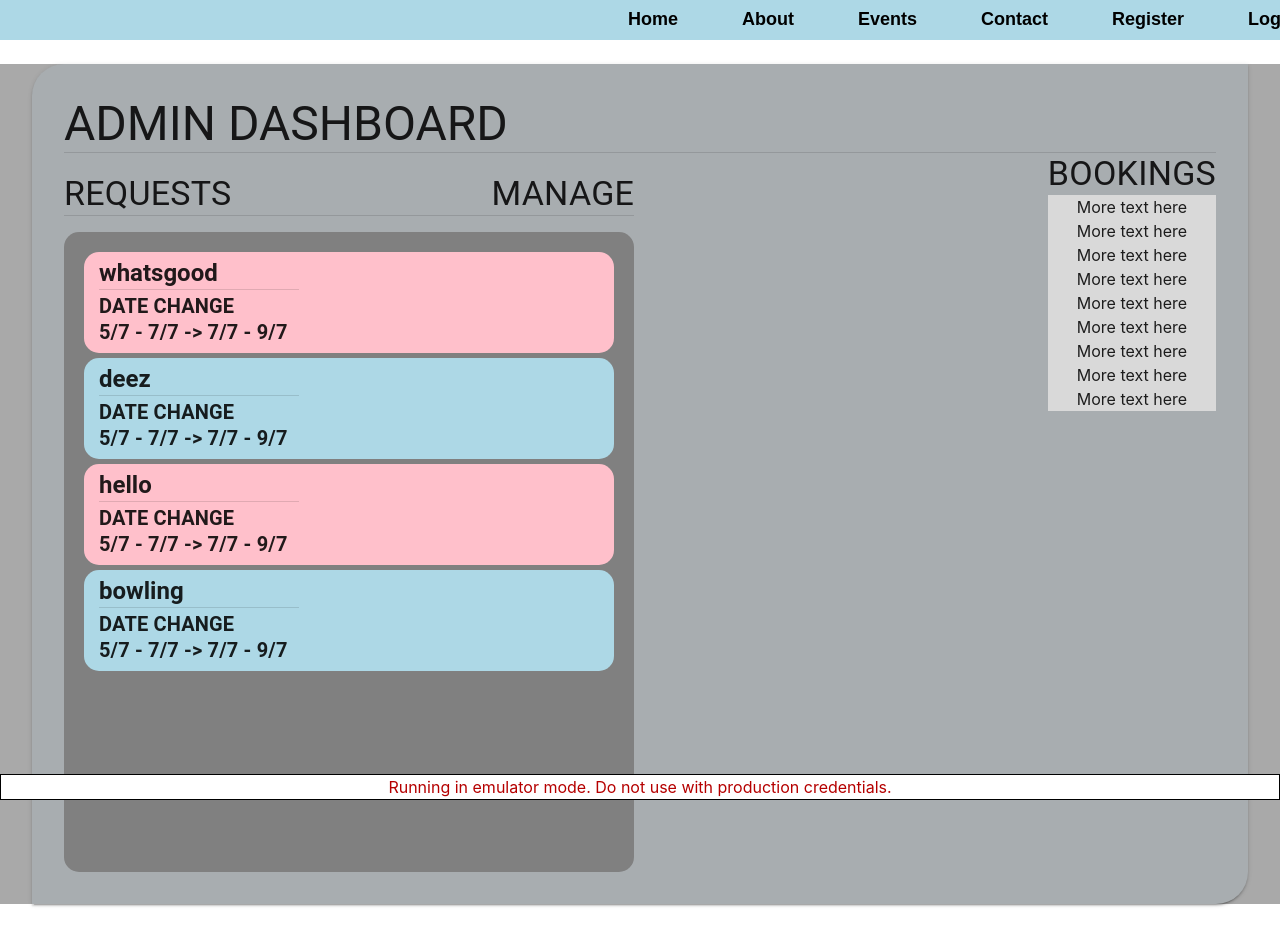
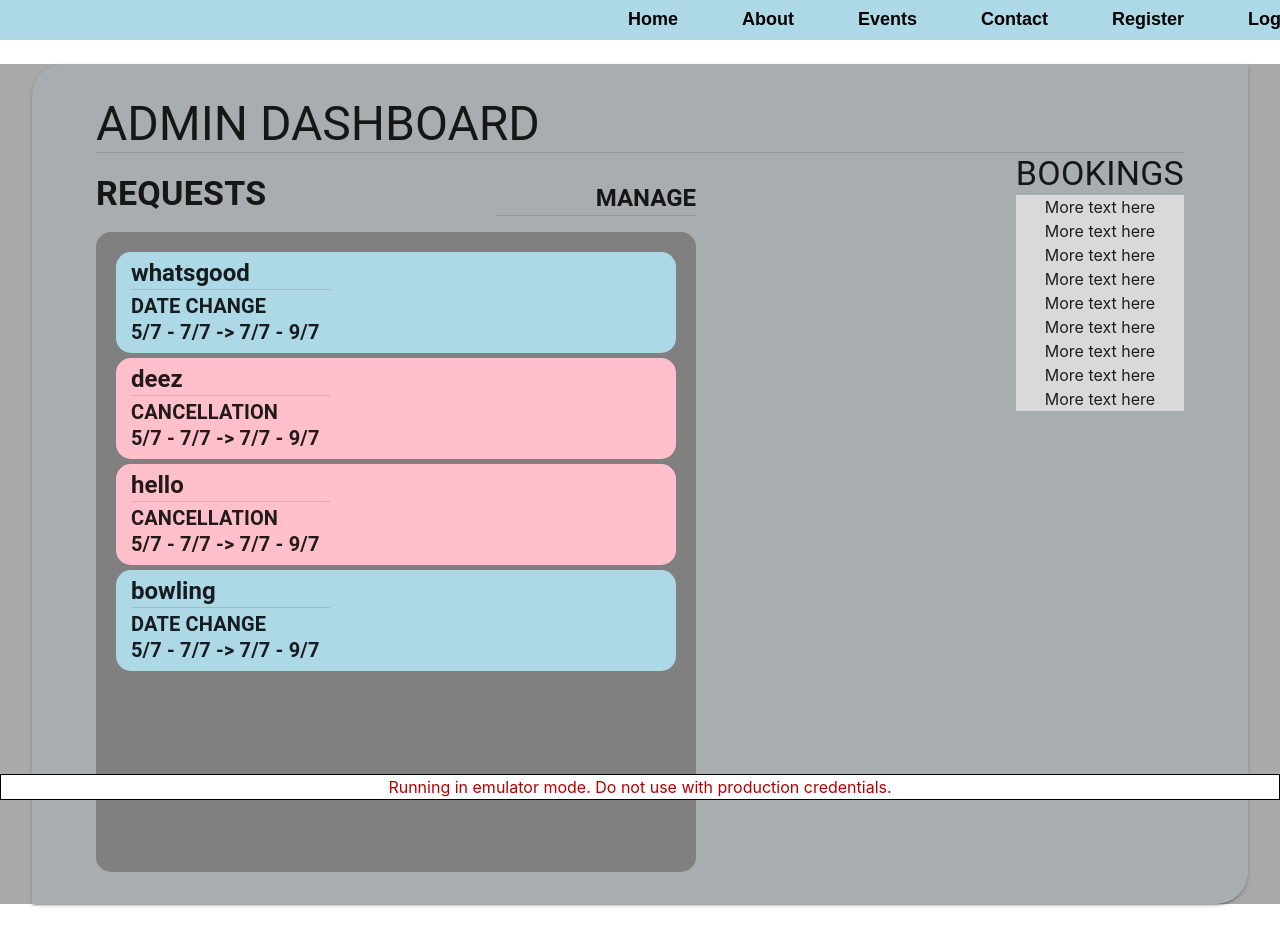
Before and after one commit to UoaWDCC/uasc-web, a React (Create React App) app in the folder frontend/: page /admin in a window 1280 px wide. Built offline with nearby package versions, Linux system fonts and the light colour scheme; grey boxes are pictures that could not be loaded.

Commit message:
uasc-55/admin-dashboard-layout
Added a component to hold and represent the individual details of a request

```diff
--- a/frontend/src/components/AdminRequests.js
+++ b/frontend/src/components/AdminRequests.js
@@ -22,8 +22,8 @@ const AdminDashboardRequest = () => {
         {
           user_id: "whatsgood",
           booking_id: "8mYj7rWOMH6hGy4FzMed",
-          query: "I'd like to cancel my booking.",
-          query_type: "cancellation",
+          query: "I'd like to change my booking.",
+          query_type: "date change",
           status: "unresolved",
         },
         {
@@ -43,8 +43,8 @@ const AdminDashboardRequest = () => {
         {
           user_id: "bowling",
           booking_id: "8mYj7rWOMH6hGy4FzMed",
-          query: "I'd like to cancel my booking.",
-          query_type: "cancellation",
+          query: "I'd like to change my booking.",
+          query_type: "date change",
           status: "unresolved",
         },
       ])
@@ -55,15 +55,20 @@ const AdminDashboardRequest = () => {
 
   return (
     <div>
-      <Grid container rowSpacing={2} paddingTop="20px" sx={{ width: "100%" }}>
-        <Grid item xs={12} md={6}>
-          <Typography variant="h4" align="left">
+      <Grid container rowSpacing={2} paddingTop="20px" sx={{ width: 600 }}>
+        <Grid item xs={12} md={8}>
+          <Typography variant="h4" align="left" sx={{ fontWeight: "bold" }}>
             REQUESTS
           </Typography>
-          <Divider />
         </Grid>
-        <Grid item xs={12} md={6}>
-          <Typography variant="h4" align="right">
+        <Grid item xs={12} md={4}>
+          <Typography
+            variant="h5"
+            align="right"
+            paddingTop="9px"
+            paddingBottom="1px"
+            sx={{ fontWeight: "bold" }}
+          >
             MANAGE
           </Typography>
           <Divider />
@@ -78,12 +83,8 @@ const AdminDashboardRequest = () => {
                 maxHeight: "600px",
               }}
             >
-              {requests.map((request, index) => (
-                <RequestBlock
-                  key={request.user_id}
-                  requestData={request}
-                  counter={index}
-                />
+              {requests.map((request) => (
+                <RequestBlock key={request} requestData={request} />
               ))}
             </Grid>
           </Paper>
--- a/frontend/src/components/RequestBlock.js
+++ b/frontend/src/components/RequestBlock.js
@@ -1,14 +1,8 @@
 import { Grid, Typography, Box, Divider, Paper } from "@mui/material"
 
-const RequestBlock = ({ requestData, counter }) => {
+const RequestBlock = ({ requestData }) => {
   const gridItemStyle = {
-    gridItem2: {
-      borderRadius: 15, // Change the value as needed
-      padding: "5px", // Add padding as needed
-      boxShadow: "none",
-      marginBottom: "5px",
-    },
-    gridItem3: {
+    gridItem: {
       borderRadius: 15, // Change the value as needed
       padding: "5px", // Add padding as needed
       boxShadow: "none",
@@ -21,13 +15,14 @@ const RequestBlock = ({ requestData, counter }) => {
     marginBottom: -6,
   }
 
-  const backgroundColor = counter % 2 === 0 ? "pink" : "lightblue"
+  const backgroundColor =
+    requestData.query_type == "cancellation" ? "pink" : "lightblue"
 
   return (
     <Grid item xs={12}>
       <Paper
         elevation={0}
-        style={{ ...gridItemStyle.gridItem2, backgroundColor }}
+        style={{ ...gridItemStyle.gridItem, backgroundColor }}
       >
         <Box paddingLeft="10px">
           <Typography variant="h5" align="left" sx={{ fontWeight: "bold" }}>
@@ -40,7 +35,7 @@ const RequestBlock = ({ requestData, counter }) => {
             sx={{ fontWeight: "bold" }}
             textTransform="uppercase"
           >
-            DATE CHANGE
+            {requestData.query_type}
             <span style={textBreakStyle}></span>
             5/7 - 7/7 -&gt; 7/7 - 9/7
           </Typography>
--- /dev/null
+++ b/frontend/src/components/RequestDetails.js
@@ -0,0 +1,132 @@
+import { Grid, Typography, Box, Divider, Paper, Button } from "@mui/material"
+
+const RequestDetails = () => {
+  const styles = {
+    outerBackground: {
+      borderRadius: 15,
+      backgroundColor: "gray",
+      padding: "20px",
+      boxShadow: "none",
+    },
+    requestBlock: {
+      borderRadius: 15, // Change the value as needed
+      backgroundColor: "lightblue",
+      padding: "5px", // Add padding as needed
+      boxShadow: "none",
+      marginBottom: "5px",
+    },
+  }
+
+  const textBreakStyle = {
+    display: "block",
+    marginBottom: -6,
+  }
+
+  return (
+    <div>
+      <Grid container rowSpacing={2} paddingTop="20px" sx={{ width: 1000 }}>
+        <Grid item xs={12} md={8}>
+          {" "}
+        </Grid>
+        <Grid item xs={12} md={4}>
+          <Typography
+            variant="h5"
+            align="right"
+            paddingTop="9px"
+            paddingBottom="1px"
+            sx={{ fontWeight: "bold" }}
+          >
+            HIDE
+          </Typography>
+          <Divider />
+        </Grid>
+        <Grid item xs={12}>
+          <Paper elevation={0} style={styles.outerBackground}>
+            <Paper elevation={0} style={styles.requestBlock}>
+              <Box paddingLeft="10px">
+                <Typography
+                  variant="h5"
+                  align="left"
+                  sx={{ fontWeight: "bold" }}
+                >
+                  badabing
+                </Typography>
+                <Divider width="200px" />
+                <Typography
+                  variant="h6"
+                  align="left"
+                  sx={{ fontWeight: "bold" }}
+                >
+                  blah
+                  <span style={textBreakStyle}></span>
+                  blah blah blah
+                  <span style={textBreakStyle}></span>
+                  blah blah blah
+                </Typography>
+                <Grid container rowSpacing={2} paddingTop="25px">
+                  <Grid item xs={12} md={6} align="center">
+                    <Typography variant="h5" sx={{ fontWeight: "bold" }}>
+                      old dates
+                    </Typography>
+                    <Box
+                      sx={{
+                        height: "300px",
+                        width: "300px",
+                      }}
+                    >
+                      <Paper
+                        elevation={0}
+                        style={styles.outerBackground}
+                        sx={{ height: 1 }}
+                      ></Paper>
+                    </Box>
+                    <Button
+                      variant="contained"
+                      color="success"
+                      sx={{
+                        margin: "20px",
+                        paddingLeft: "60px",
+                        paddingRight: "60px",
+                      }}
+                    >
+                      APPROVE
+                    </Button>
+                  </Grid>
+                  <Grid item xs={12} md={6} align="center">
+                    <Typography variant="h5" sx={{ fontWeight: "bold" }}>
+                      new dates
+                    </Typography>
+                    <Box
+                      sx={{
+                        height: "300px",
+                        width: "300px",
+                      }}
+                    >
+                      <Paper
+                        elevation={0}
+                        style={styles.outerBackground}
+                        sx={{ height: 1 }}
+                      ></Paper>
+                    </Box>
+                    <Button
+                      variant="contained"
+                      color="error"
+                      sx={{
+                        margin: "20px",
+                        paddingLeft: "60px",
+                        paddingRight: "60px",
+                      }}
+                    >
+                      REJECT
+                    </Button>
+                  </Grid>
+                </Grid>
+              </Box>
+            </Paper>
+          </Paper>
+        </Grid>
+      </Grid>
+    </div>
+  )
+}
+export default RequestDetails
--- a/frontend/src/pages/Admin.js
+++ b/frontend/src/pages/Admin.js
@@ -1,7 +1,8 @@
 import React from "react"
-import { Paper, Divider, Typography, Stack } from "@mui/material"
+import { Paper, Divider, Box, Typography, Stack } from "@mui/material"
 import Requests from "../components/AdminRequests"
 import Bookings from "../components/AdminBookings"
+// import RequestDetails from "../components/RequestDetails"
 
 const Admin = () => {
   return (
@@ -16,6 +17,7 @@ const Admin = () => {
           borderRadius: "32px 0px 32px 0px",
         }}
       >
+        <Box marginLeft="32px" marginRight="32px">
           <Typography variant="h3" align="left">
             {" "}
             ADMIN DASHBOARD{" "}
@@ -23,8 +25,10 @@ const Admin = () => {
           <Divider />
           <Stack direction="row" justifyContent="space-between">
             <Requests />
+            {/* <RequestDetails /> */}
             <Bookings />
           </Stack>
+        </Box>
       </Paper>
     </div>
   )
```
Lines whose indentation alone changed are shown as unchanged.
